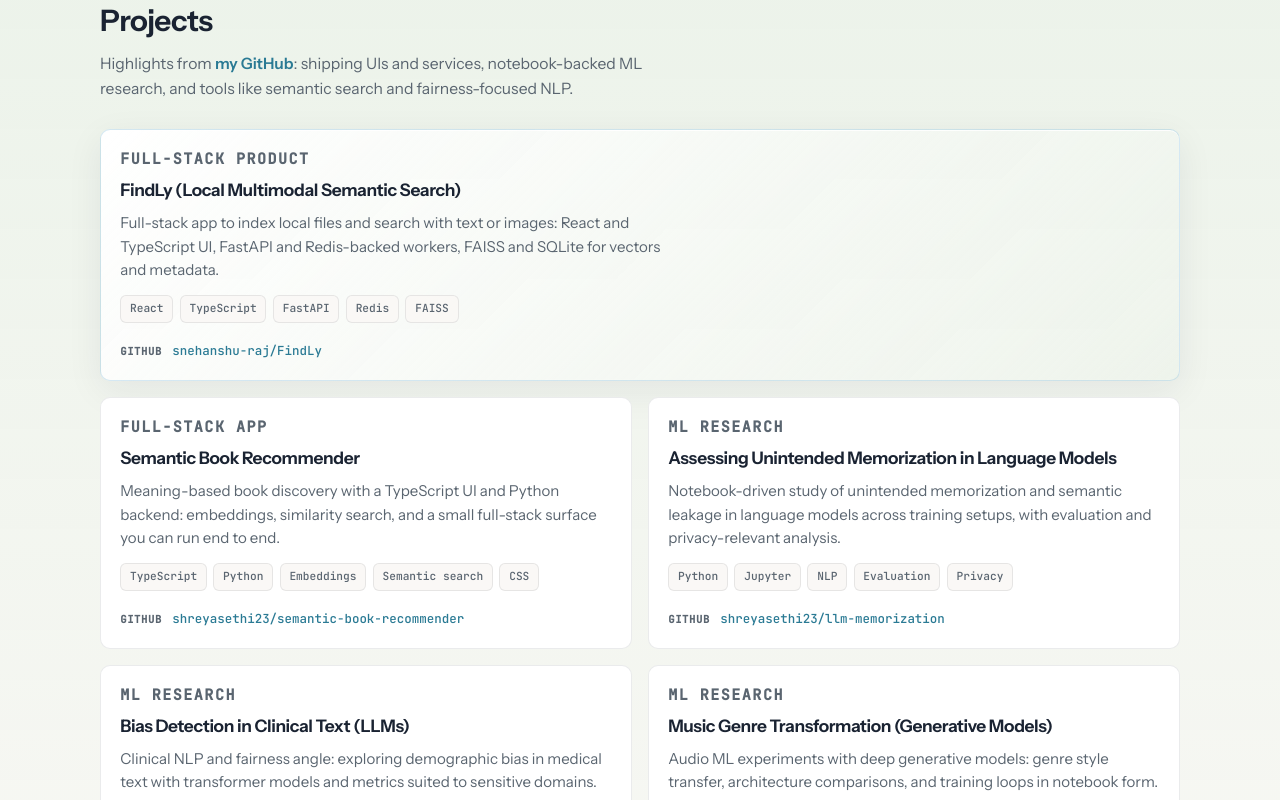
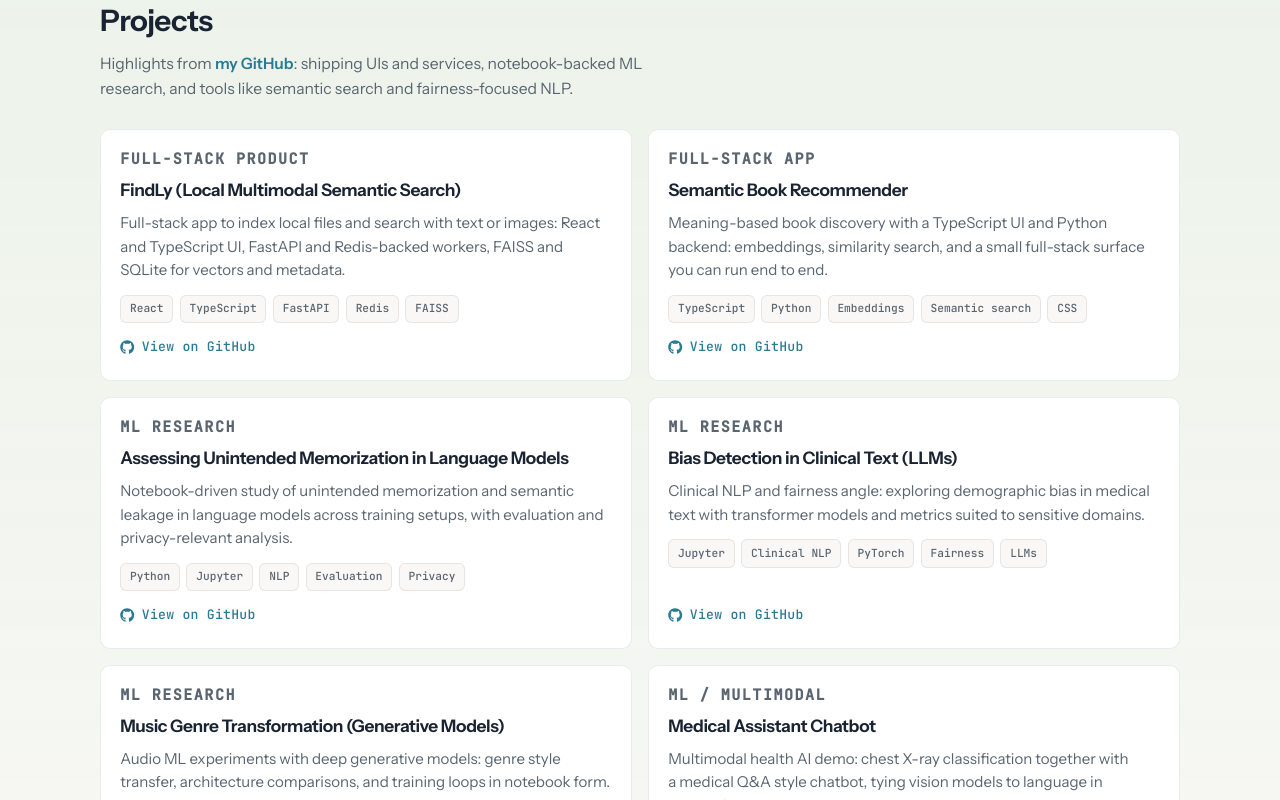
Before and after one commit to shreyasethi23/shreya-portfolio, a React (Vite) app: page / in a window 1280 px wide. Shown: the part 1720-2520 px from the top of the page. Built offline with nearby package versions, Linux system fonts and the light colour scheme.

Commit message:
Unify project cards: GitHub icon links, remove featured FindLy layout.
Made-with: Cursor

```diff
--- a/src/App.jsx
+++ b/src/App.jsx
@@ -1,3 +1,4 @@
+import { FaGithub } from 'react-icons/fa';
 import './index.css';
 
 const navLinks = [
@@ -41,7 +42,6 @@ const projects = [
   {
     title: 'FindLy (Local Multimodal Semantic Search)',
     eyebrow: 'Full-stack product',
-    featured: true,
     summary:
       'Full-stack app to index local files and search with text or images: React and TypeScript UI, FastAPI and Redis-backed workers, FAISS and SQLite for vectors and metadata.',
     tech: ['React', 'TypeScript', 'FastAPI', 'Redis', 'FAISS'],
@@ -307,10 +307,7 @@ function App() {
             </div>
             <div className="grid two projects-grid">
               {projects.map((project) => (
-                <article
-                  key={project.title}
-                  className={`card project${project.featured ? ' project--featured' : ''}`}
-                >
+                <article key={project.title} className="card project">
                   <p className="project-eyebrow">{project.eyebrow}</p>
                   <h3>{project.title}</h3>
                   <p className="project-summary">{project.summary}</p>
@@ -326,10 +323,10 @@ function App() {
                         href={project.link}
                         target="_blank"
                         rel="noreferrer"
-                        aria-label={`Open repository ${githubRepoPath(project.link)} on GitHub`}
+                        aria-label={`View repository ${githubRepoPath(project.link)} on GitHub`}
                       >
-                        <span className="project-link-label">GitHub</span>
-                        <span className="project-link-path">{githubRepoPath(project.link)}</span>
+                        <FaGithub className="project-link-icon" aria-hidden />
+                        <span className="project-link-text">View on GitHub</span>
                       </a>
                     ) : (
                       <p className="project-private">Repository not public</p>
--- a/src/index.css
+++ b/src/index.css
@@ -429,10 +429,6 @@ h2 {
   grid-template-columns: repeat(2, minmax(0, 1fr));
 }
 
-.projects-grid .project--featured {
-  grid-column: 1 / -1;
-}
-
 @media (max-width: 720px) {
   .grid.two {
     grid-template-columns: 1fr;
@@ -650,19 +646,12 @@ h2 {
   padding-top: 0.85rem;
 }
 
-.project--featured {
-  border-color: rgba(126, 184, 218, 0.32);
-  background: linear-gradient(135deg, rgba(255, 255, 255, 0.98), rgba(236, 243, 234, 0.45));
-  box-shadow: var(--shadow);
-}
-
 .project-link {
   display: inline-flex;
-  flex-wrap: wrap;
-  align-items: baseline;
-  gap: 0.35rem 0.65rem;
+  align-items: center;
+  gap: 0.45rem;
   font-family: var(--mono);
-  font-size: 0.78rem;
+  font-size: 0.82rem;
   font-weight: 500;
   color: var(--accent);
   text-decoration: none;
@@ -680,16 +669,14 @@ h2 {
   border-radius: 4px;
 }
 
-.project-link-label {
-  font-size: 0.66rem;
-  font-weight: 650;
-  letter-spacing: 0.06em;
-  text-transform: uppercase;
-  color: var(--text-muted);
+.project-link-icon {
+  flex-shrink: 0;
+  width: 1.1em;
+  height: 1.1em;
 }
 
-.project-link-path {
-  word-break: break-all;
+.project-link-text {
+  letter-spacing: 0.02em;
 }
 
 .project-private {
```
